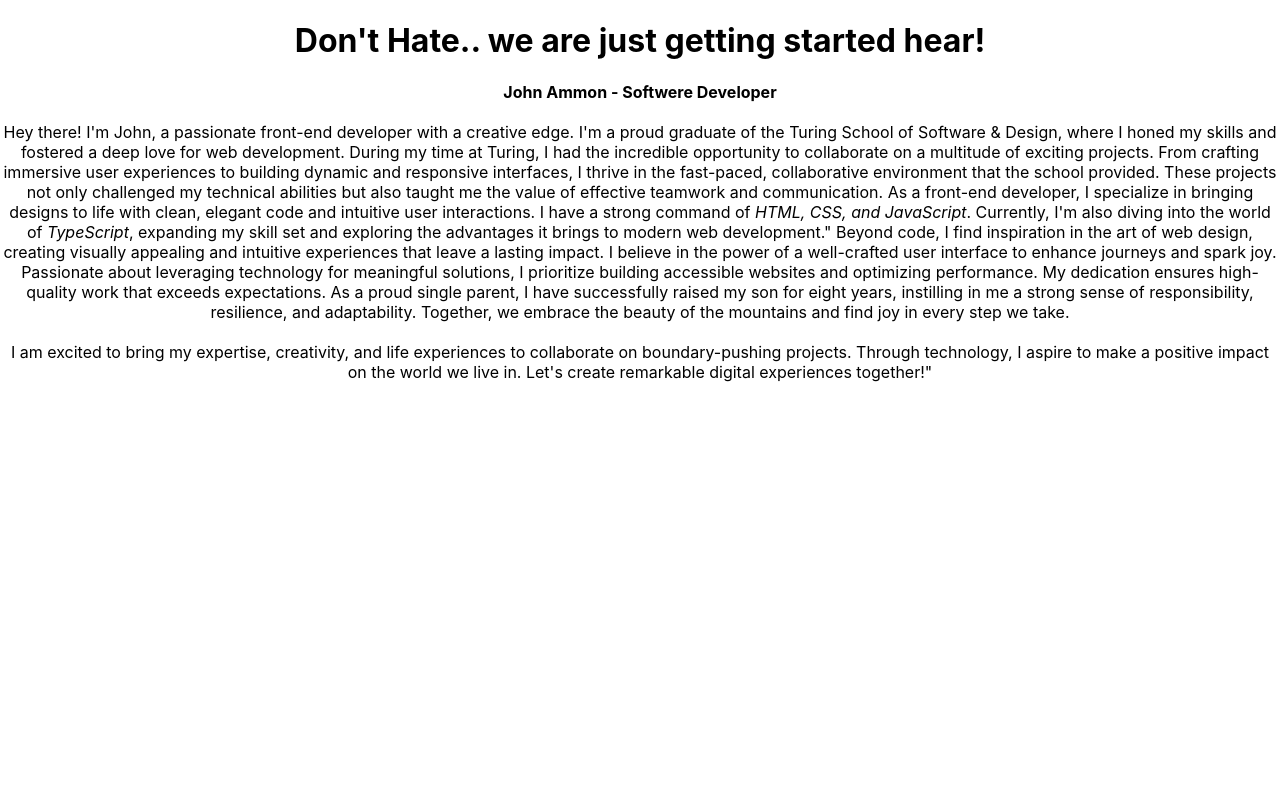
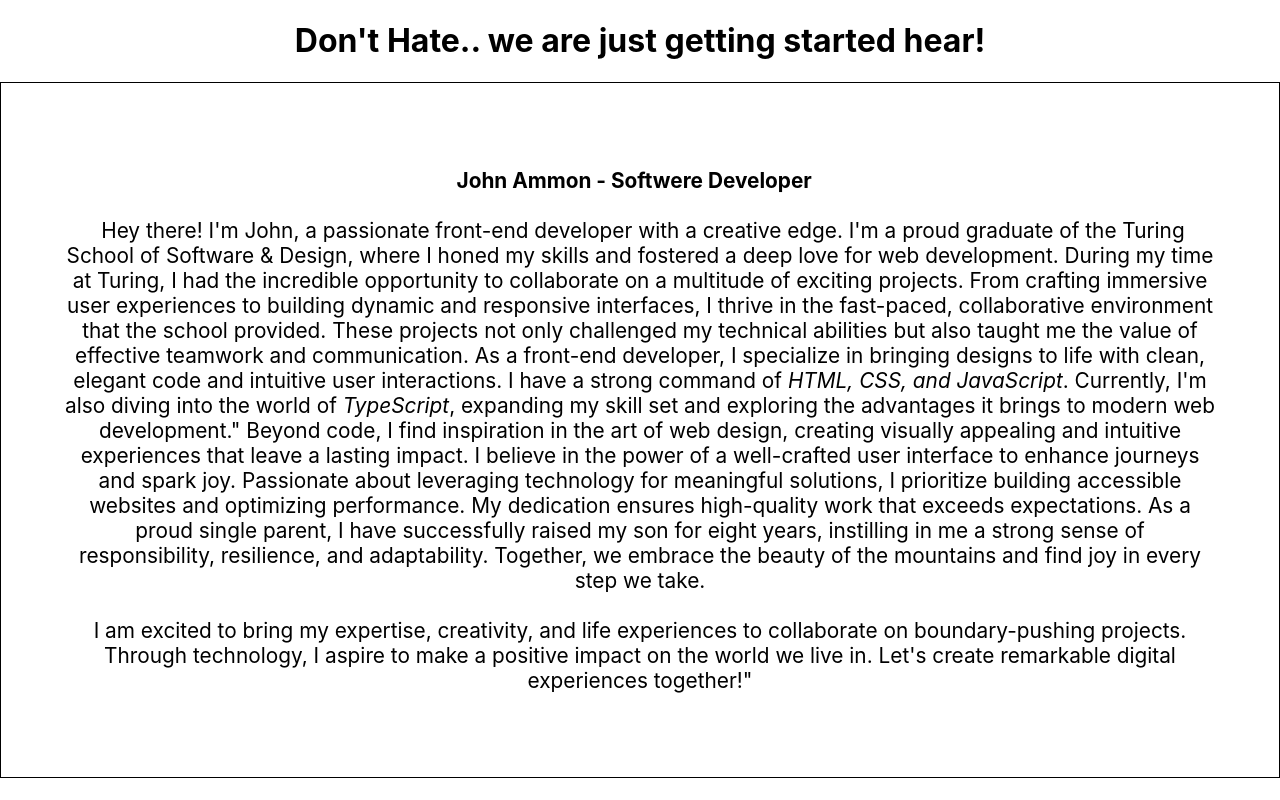
Before and after one commit to Mortis78/my-portfolio, a React (Create React App) app: page / in a window 1280 px wide. Built offline with nearby package versions, Linux system fonts and the light colour scheme.

Commit message:
Updated css for aboutMe to display text more clearly

```diff
--- a/src/components/LandingPage/LandingPage.css
+++ b/src/components/LandingPage/LandingPage.css
@@ -0,0 +1,9 @@
+.about-me-div{
+    border: 1px solid black;
+    padding: 5%;
+}
+
+.about-me{
+    white-space: pre-wrap;
+    font-size: 1.3em;
+}
```
